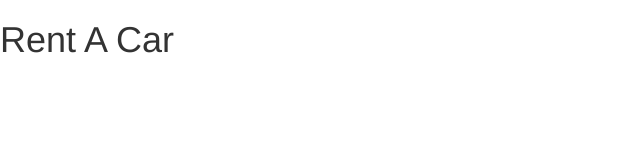
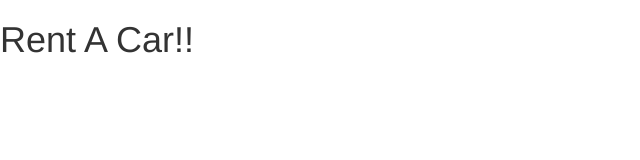
Before and after one commit to pervezalam777/Rent-a-Car, a plain HTML site: page public/app/index.html in a window 1280 px wide. Shown: the full height of the page, 0-640 px from the left. Drawn offline with Linux system fonts and the light colour scheme.

Commit message:
index file updated

```diff
--- a/public/app/index.html
+++ b/public/app/index.html
@@ -6,7 +6,7 @@
 
 </head>
 <body>
-<h1>Rent A Car</h1>
+<h1>Rent A Car!!</h1>
 <div ng-view></div>
 
 <script type="text/javascript" src="lib/angular.min.1.4.4.js"></script>
```
